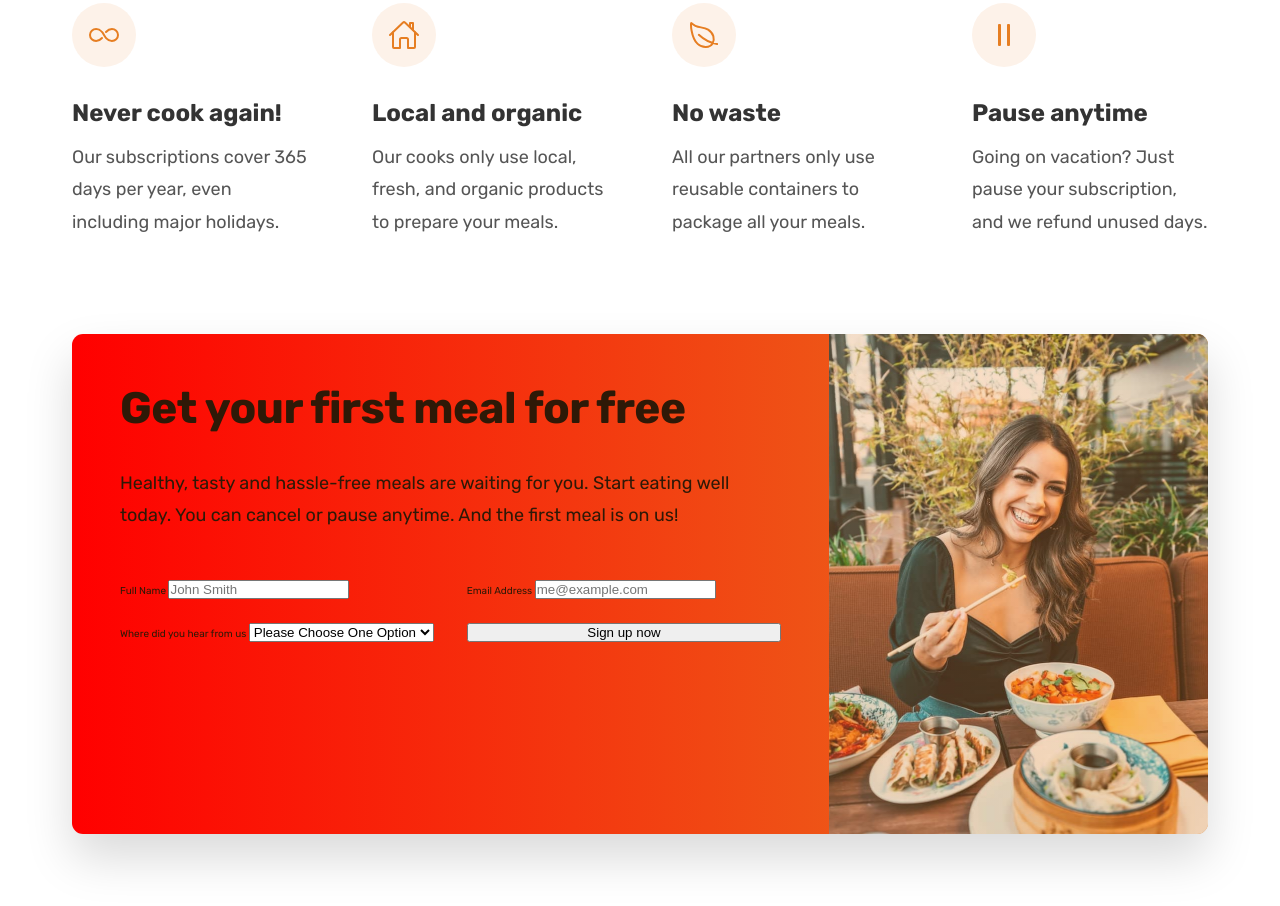
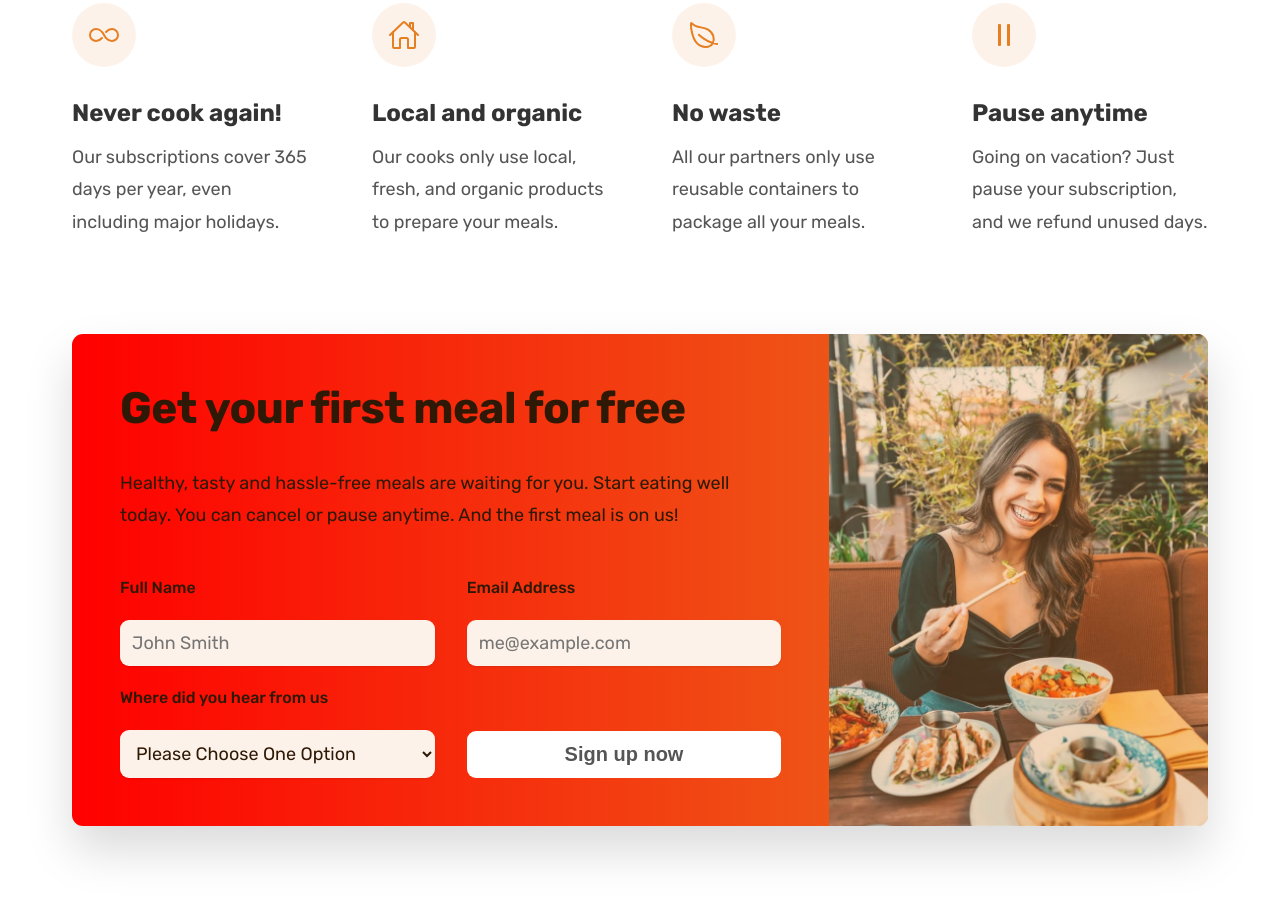
Before and after one commit to stanrogouski/omnifood, a plain HTML site: page index.html in a window 1280 px wide. Shown: the part 5370-6276 px from the top of the page. Drawn offline with nearby package versions, Linux system fonts and the light colour scheme.

Commit message:
work on footer

```diff
--- a/css/style.css
+++ b/css/style.css
@@ -118,9 +118,9 @@ body{
 .main-nav-link.nav-cta:acive{
     background-color: #e67e22;
 }
-
+.btn,
 .btn:link,
- .btn:visited{
+.btn:visited{
     display: inline-block;
 
     font-size: 2rem;
@@ -130,6 +130,9 @@ body{
     border-radius: 9px;
     text-decoration: none;
     transition: all 0.3s;
+    border: none;
+    cursor: pointer;
+
 }
 
 .btn-full:link,
@@ -250,6 +253,10 @@ body{
 
 .grid-four-cols{
     grid-template-columns: repeat(4, 1fr);
+}
+
+.grid-five-cols{
+    grid-template-columns: repeat(5, 1fr);
 }
 
 .step-img{
@@ -647,7 +654,7 @@ color: #6f6f6f;
     background-color: #e67e22;
     box-shadow: 0 2.4rem 4.8rem rgba(0,0,0,0.15);
     border-radius: 11px;
-    height: 50rem;
+
     overflow: hidden;
 
     background-image:linear-gradient(90deg, red,#e67e22);
@@ -690,3 +697,49 @@ color: #6f6f6f;
     column-gap: 3.2rem;
     row-gap: 2.4rem;
  }
+
+ .cta-form label{
+    display:block;
+    font-size: 1.6rem;
+    font-weight:500;
+    margin-bottom:2.4rem;
+    font-family: inherit;
+
+ }
+
+ .cta-form input, select{
+    width: 100%;
+    padding: 1.2rem;
+    font-size: 1.8rem;
+    font-family: inherit;
+    border: none;
+    background-color: #fdf2e9;
+    border-radius: 9px;
+    box-shadow: 0 1px 2px rgba(0,0,0,0.1);
+    color: inherit;
+}
+
+.cta-form select{
+    font-family: inherit;
+    box-shadow: 0 1px 2px rgba(0,0,0,0.1);
+}
+
+
+
+.cta-form::placeholder{
+    color: #aaa;
+
+}
+
+.btn-form{
+    background-color:white;
+    color: #555;
+    align-self: end;
+    padding: 1.2rem;
+
+}
+
+*:focus{
+    outline: none;
+
+}
--- a/index.html
+++ b/index.html
@@ -409,7 +409,7 @@
                     <option value="twitter">Twitter</option>
                     <option value="others">Others</option>
                 </select></div>
-                 <button class = "btn">Sign up now</button>
+                 <button class = "btn btn-form">Sign up now</button>
             </form>
         </div>
         <div class = "cta-image-box" roles = "img" aria-label="Woman eating">
@@ -417,6 +417,12 @@
         </div>
     </div>
 </section>
+
 </main>
+
+<footer class = "footer">
+<div class = "container grid grid-five-cols"></div>
+
+</footer>
 </body>
 </html>
```
